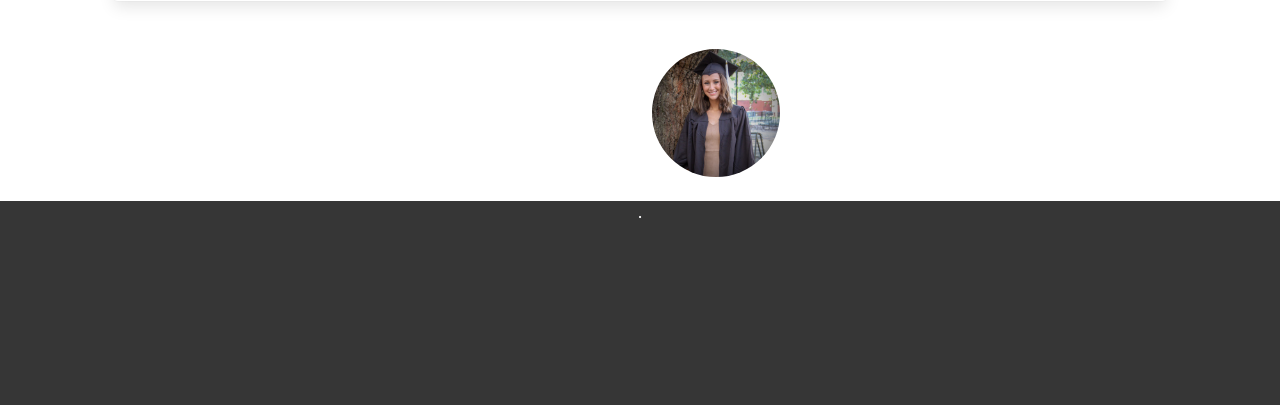
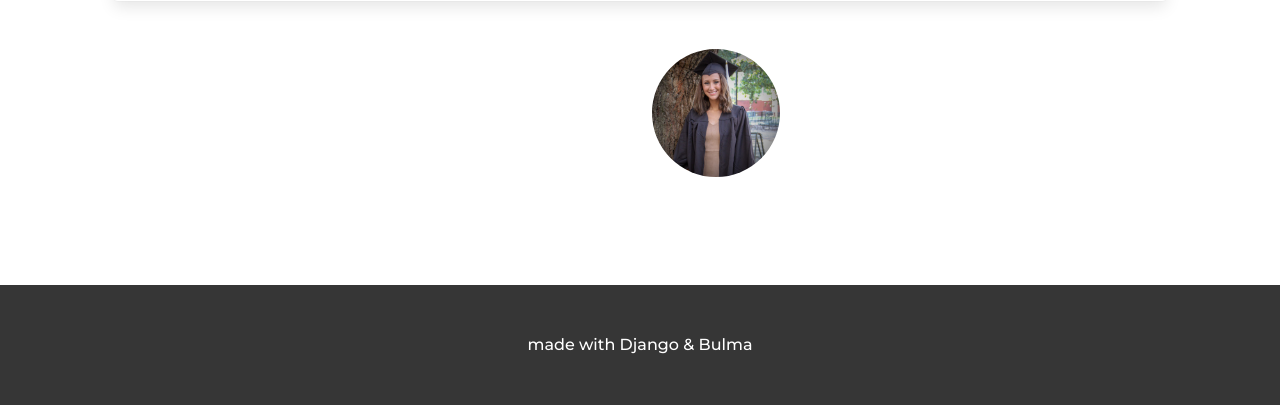
Before and after one commit to anna-smith97/django-portfolio, a Django app: page / in a window 1280 px wide. Shown: the part 954-1359 px from the top of the page. Before the commit the page ends 1172 px from the top, so only its background shows below. Run offline with Django 4.2, Linux system fonts and the light colour scheme; some libraries are stand-ins or nearby versions.

Commit message:
looking better

```diff
--- a/home/templates/base.html
+++ b/home/templates/base.html
@@ -52,8 +52,8 @@
   {% block content %}
   {% endblock %}
  </div>
- <div class="columns is-mobile">
-  <div class="column is-one-half"></div>
+ <div class="columns is-mobile pb-6">
+  <div class="column is-three-forths"></div>
 
   <div class="column">
     <figure class="image is-128x128">
@@ -61,9 +61,9 @@
     </figure>
   </div>
 </div>
-  <section class="hero is-dark is-align-content-end">
+  <section class="hero is-dark is-align-content-end p-6 mt-6">
     <div class="content has-text-centered ">
-      <p>.</p>
+      <p>made with Django & Bulma</p>
     </div>
   </section>
 
--- a/home/templates/jobs.html
+++ b/home/templates/jobs.html
@@ -29,7 +29,7 @@
     </div>
     <footer class="card-footer">
         <div class="card-footer-item">
-        <p>{{j.start}} - {{j.end}}</p>
+        <p>{{j.start}}<br>{{j.end}}</p>
     </div>
     <div class="card-footer-item">
         <p class="is-size-6">
@@ -38,7 +38,7 @@
             </span>
             <span>
             {{ j.city }}, {{j.state}}
-        </span>
+            </span>
         </p>
     </div>
     </footer>
--- a/home/views.py
+++ b/home/views.py
@@ -50,7 +50,7 @@ def jobs(request):
             if j.end_date is None:
                 j.end_date = ""
             else:
-                j.end_date = j.end_date.strftime("%B %Y")
+                j.end_date = j.end_date.strftime("%b %Y")
 
         jobs_dict[j.id] = {
             'title':j.title,
@@ -58,7 +58,7 @@ def jobs(request):
             'city': j.city,
             'state': j.state,
             'tech':j.tech,
-            'start':j.start_date.strftime("%B %Y"),
+            'start':j.start_date.strftime("%b %Y"),
             'end':j.end_date,
             'tasks':[]
             }
```
